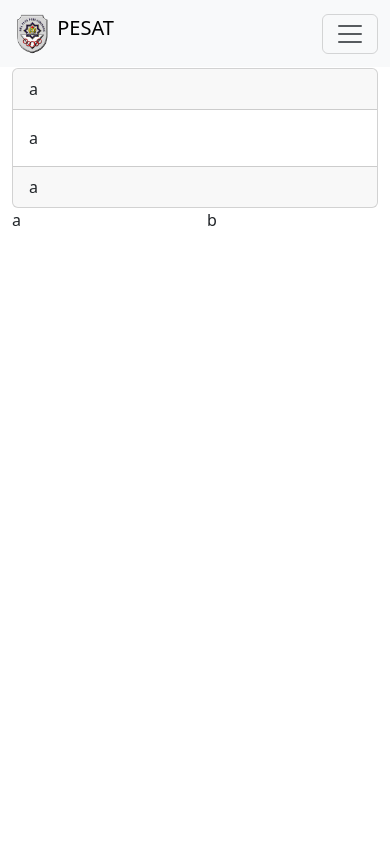
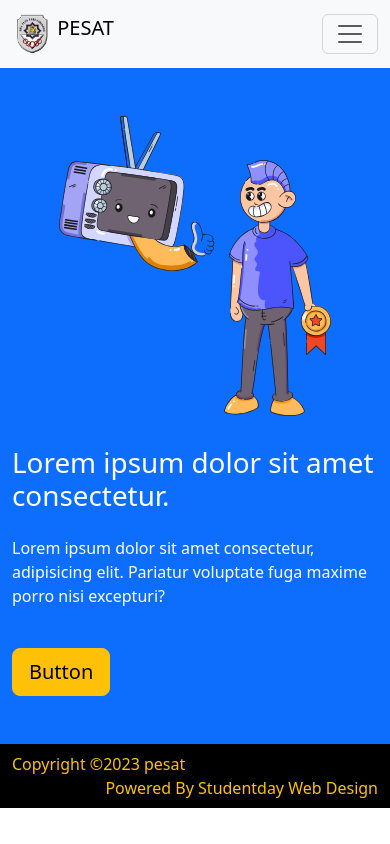
Before and after one commit to Ghazi87/Ghazi_remedial, a plain HTML site: page index.html in a window 390 px wide. Drawn offline with Linux system fonts and the light colour scheme.

Commit message:
Bagian 1,2

```diff
--- a/index.html
+++ b/index.html
@@ -7,6 +7,33 @@
     <link rel="shortcut icon" href="images/Logo-Pesat.png" type="image/x-icon">
     <title>Landing Page</title>
     <link rel="stylesheet" href="bootstrap-5.3.2-dist/css/bootstrap.min.css">
+    <style>
+      .section1-1 {
+        margin-left: 290px;
+      }
+      .section1-2 {
+        margin-left: 90px;
+      }
+      .ilustration-1 {
+        height: 400px;
+      }
+
+      @media only screen and (max-width: 600px) {
+        .section1-1 {
+          margin-left: auto;
+          margin-right: auto;
+          margin-top: 30px;
+        }
+        .section1-2 {
+          margin-left: auto;
+          margin-right: auto;
+          text-align: center;
+        }
+        .ilustration-1 {
+          height: 300px;
+        }
+      }
+    </style>
 </head>
 <body>
 <header class="container-fluid p-0">
@@ -51,20 +78,25 @@
       </nav>
 </header>
 <main class="container-fluid" style="margin-top: 67.6px;">
-    <section class="row">
-        <div class="col">
-            <div class="card">
-                <div class="card-header">a</div>
-                <div class="card-body">a</div>
-                <div class="card-footer">a</div>
-            </div>
+    <section class="row bg-primary text-white py-5">
+      <div class="col-sm-6 order-md-last">
+        <div class="section1-2">
+          <img src="images/tv-guy-svg-illustration-free.svg" alt="ilustration-1" class="ilustration-1">
         </div>
+      </div>
+      <div class="col-sm-6">
+        <div class="section1-1">
+          <h1 class="mb-4">Lorem ipsum dolor sit amet consectetur.</h1>
+          <p>Lorem ipsum dolor sit amet consectetur, adipisicing elit. Pariatur voluptate fuga maxime porro nisi excepturi?</p>
+          <button class="btn btn-lg btn-warning mt-4">Button</button>
+        </div>
+      </div>
     </section>
 </main>
-<footer class="container-fluid">
+<footer class="container-fluid py-2 bg-black text-warning">
     <div class="row justify-content-between">
-        <div class="col">a</div>
-        <div class="col">b</div>
+        <div class="col-sm-6">Copyright &copy;2023 pesat</div>
+        <div class="col-sm-6 text-end">Powered By Studentday Web Design</div>
     </div>
 </footer>
 <script src="bootstrap-5.3.2-dist/js/bootstrap.bundle.min.js"></script>
```
Also changed, not shown: images/tv-guy-svg-illustration-free.svg (added).
